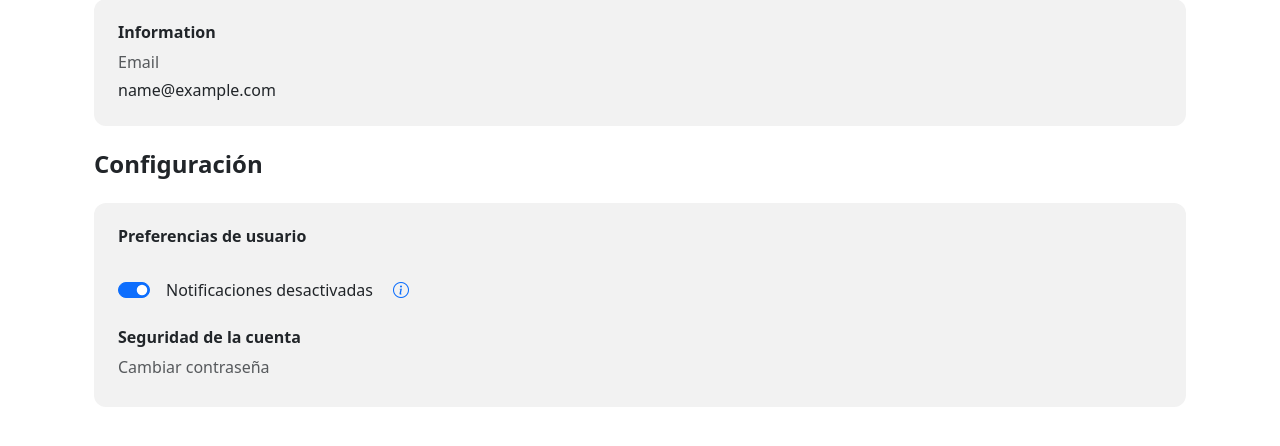
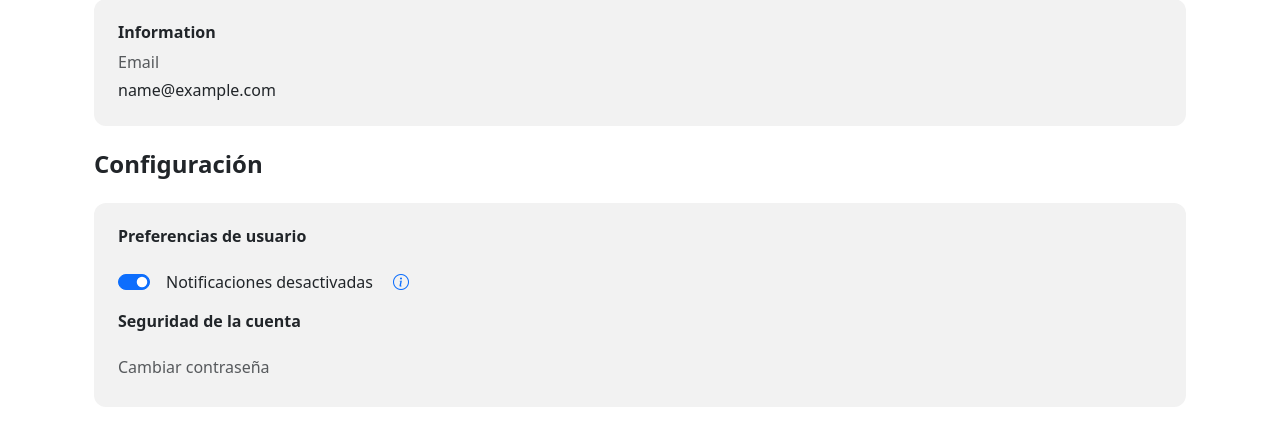
Before and after one commit to dsalazar-lectures/CI0136-I2025-final-project, a Flask app: template app/templates/profile.html in a window 1280 px wide. Shown: the part 318-764 px from the top of the page. Run offline with Flask 3, Linux system fonts and the light colour scheme; the template is opened without the code that fills it: most values are stand-ins (such as "Sample title", 1, 10 or a date in 2020).

Commit message:
Refactor user preferences section in profile template: adjust layout and improve email notification toggle visibility

```diff
--- a/app/templates/profile.html
+++ b/app/templates/profile.html
@@ -122,9 +122,10 @@
 
   <!--Settings Section-->
   <h4 class="mt-4 mb-4 fw-bold">Configuración</h4>
+  <div class="mt-4 p-4 profile-container d-flex flex-column gap-3">
     <!-- User preferences subsection -->
-  <div class="mt-4 p-4 profile-container d-flex flex-column gap-4">
     <h6 class="fw-bold mb-2">Preferencias de usuario</h6>
+    <div>
       <!-- Enable/disable email notifications -->
       <div class="form-check form-switch">
         <!-- Toggle -->
@@ -142,10 +143,11 @@
           style="cursor: pointer;">
         </i>
       </div>
+    </div>
 
     <!-- Account security subsection -->
+    <h6 class="fw-bold mb-2">Seguridad de la cuenta</h6>
     <div>
-      <h6 class="fw-bold mb-2">Seguridad de la cuenta</h6>
       <!-- Change password -->
       <div class="mb-1 text-muted">Cambiar contraseña</div>
     </div>
```
Lines whose indentation alone changed are shown as unchanged.
